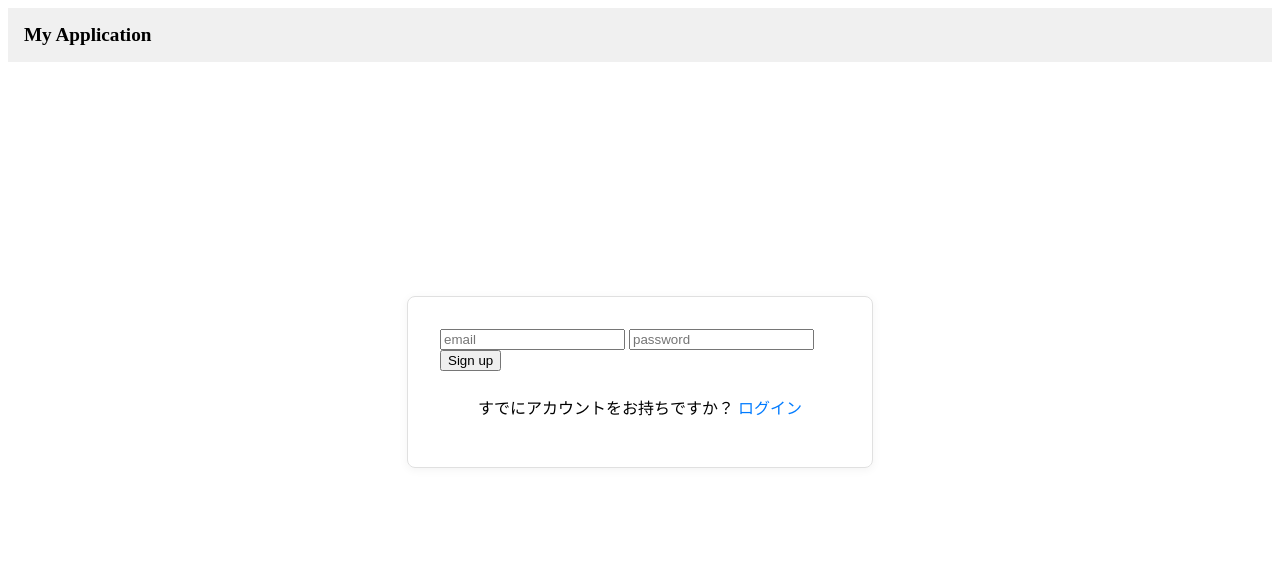
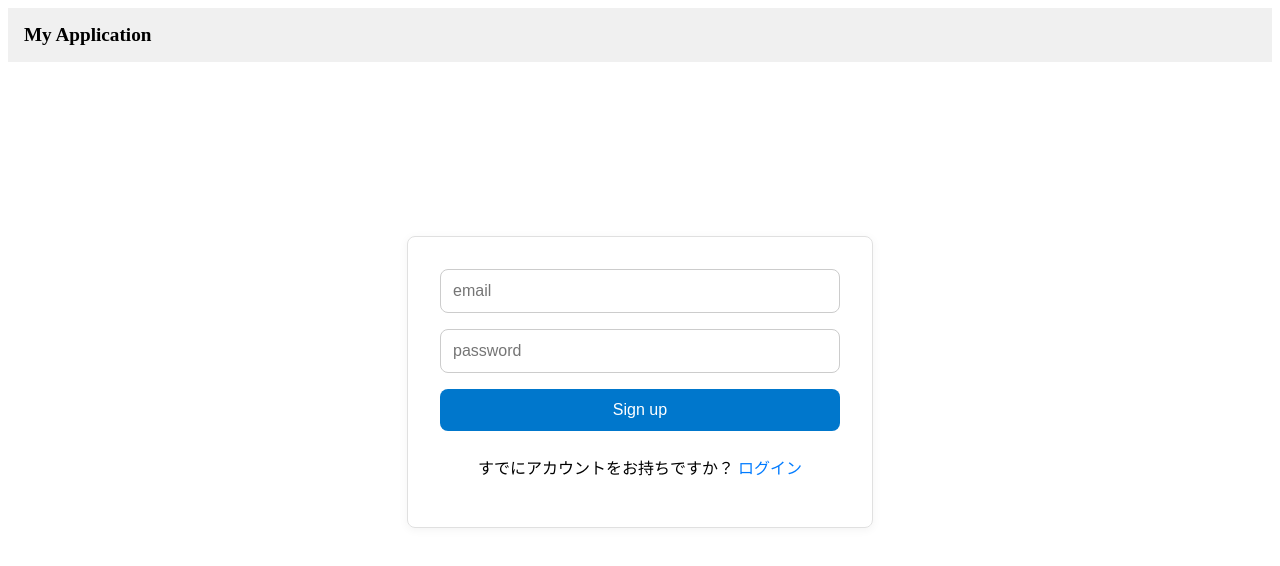
Before and after one commit to Osawa-Tbrave/GyoumuTrainning2026, a SvelteKit app in the folder frontend/: page /signup in a window 1280 px wide. Shown: the top 566 px of the page. Built offline with nearby package versions, Linux system fonts and the light colour scheme; no server answers.

Commit message:
バリデーションの実装①

```diff
--- a/frontend/src/routes/(auth)/login/+page.svelte
+++ b/frontend/src/routes/(auth)/login/+page.svelte
@@ -1,5 +1,80 @@
-<form method="POST">
-  <input name="email" placeholder="email" />
-  <input name="password" type="password" placeholder="password" />
+<script lang="ts">
+  export let form;
+</script>
+
+<form method="POST" class="form">
+  {#if form?.error}
+    <div class="error-bubble">
+      {form.error}
+    </div>
+  {/if}
+
+  <input
+    name="email"
+    placeholder="email"
+    type="email"
+    required
+    value={form?.email ?? ''}
+  />
+
+  <input
+    name="password"
+    type="password"
+    placeholder="password"
+    required
+  />
+
   <button>Login</button>
 </form>
+
+<style>
+  .form {
+    display: flex;
+    flex-direction: column;
+    gap: 1rem;
+    max-width: 400px;
+    margin: auto;
+  }
+
+  .error-bubble {
+    background-color: #ffe0e0;
+    color: #b00020;
+    padding: 0.75rem 1rem;
+    border-radius: 0.5rem;
+    position: relative;
+    font-size: 0.95rem;
+    box-shadow: 0 2px 6px rgba(0,0,0,0.1);
+  }
+
+  .error-bubble::after {
+    content: "";
+    position: absolute;
+    top: 100%;
+    left: 1.5rem;
+    width: 0;
+    height: 0;
+    border: 8px solid transparent;
+    border-top-color: #ffe0e0;
+  }
+
+  input {
+    padding: 0.75rem;
+    font-size: 1rem;
+    border: 1px solid #ccc;
+    border-radius: 0.5rem;
+  }
+
+  button {
+    padding: 0.75rem;
+    font-size: 1rem;
+    background-color: #0077cc;
+    color: white;
+    border: none;
+    border-radius: 0.5rem;
+    cursor: pointer;
+  }
+
+  button:hover {
+    background-color: #005fa3;
+  }
+</style>
--- a/frontend/src/routes/(auth)/signup/+page.server.ts
+++ b/frontend/src/routes/(auth)/signup/+page.server.ts
@@ -1,6 +1,7 @@
 import { db } from "$lib/server/db";
 import { users, sessions } from "$lib/server/db/schema";
 import bcrypt from "bcrypt";
+import { fail, redirect } from "@sveltejs/kit";
 
 export const actions = {
   default: async ({ request, cookies }) => {
@@ -8,10 +9,36 @@ export const actions = {
     const email = form.get("email") as string;
     const password = form.get("password") as string;
 
-    // パスワードをハッシュ化
+    // --- 基本チェック ---
+    if (!email) {
+      return fail(400, { email, error: "Email is required." });
+    }
+    if (!password) {
+      return fail(400, { email, error: "Password is required." });
+    }
+
+    // --- メール形式チェック ---
+    const emailRegex = /^[^\s@]+@[^\s@]+\.[^\s@]+$/;
+    if (!emailRegex.test(email)) {
+      return fail(400, { email, error: "Invalid email format." });
+    }
+
+    // --- パスワード強度チェック（最低8文字・大文字小文字を含む） ---
+    const hasMinLength = password.length >= 8;
+    const hasUppercase = /[A-Z]/.test(password);
+    const hasLowercase = /[a-z]/.test(password);
+
+    if (!hasMinLength || !hasUppercase || !hasLowercase) {
+      return fail(400, {
+        email,
+        error: "Password must be at least 8 characters and include both uppercase and lowercase letters."
+      });
+    }
+
+    // --- パスワードをハッシュ化 ---
     const hashed = await bcrypt.hash(password, 10);
 
-    // ユーザー作成
+    // --- ユーザー作成 ---
     const [user] = await db
       .insert(users)
       .values({
@@ -20,9 +47,9 @@ export const actions = {
       })
       .returning();
 
-    // セッション作成
+    // --- セッション作成 ---
     const sessionId = crypto.randomUUID();
-    const expires = new Date(Date.now() + 1000 * 60 * 60 * 24 * 7); // 7日
+    const expires = new Date(Date.now() + 1000 * 60 * 60 * 24 * 7);
 
     await db.insert(sessions).values({
       id: sessionId,
@@ -30,14 +57,14 @@ export const actions = {
       expiresAt: expires
     });
 
-    // Cookie にセッションIDを保存
+    // --- Cookie にセッションIDを保存 ---
     cookies.set("session_id", sessionId, {
       path: "/",
       httpOnly: true,
-      secure: false // 本番では true
+      secure: false
     });
 
-    // ログインページにリダイレクトして、ログインを促す
+    // --- ログインページにリダイレクト ---
     throw redirect(303, "/login");
   }
 };
--- a/frontend/src/routes/(auth)/signup/+page.svelte
+++ b/frontend/src/routes/(auth)/signup/+page.svelte
@@ -1,5 +1,80 @@
-<form method="POST">
-  <input name="email" placeholder="email" />
-  <input name="password" type="password" placeholder="password" />
+<script lang="ts">
+  export let form;
+</script>
+
+<form method="POST" class="form">
+  {#if form?.error}
+    <div class="error-bubble">
+      {form.error}
+    </div>
+  {/if}
+
+  <input
+    name="email"
+    placeholder="email"
+    type="email"
+    required
+    value={form?.email ?? ''}
+  />
+
+  <input
+    name="password"
+    type="password"
+    placeholder="password"
+    required
+  />
+
   <button>Sign up</button>
 </form>
+
+<style>
+  .form {
+    display: flex;
+    flex-direction: column;
+    gap: 1rem;
+    max-width: 400px;
+    margin: auto;
+  }
+
+  .error-bubble {
+    background-color: #ffe0e0;
+    color: #b00020;
+    padding: 0.75rem 1rem;
+    border-radius: 0.5rem;
+    position: relative;
+    font-size: 0.95rem;
+    box-shadow: 0 2px 6px rgba(0,0,0,0.1);
+  }
+
+  .error-bubble::after {
+    content: "";
+    position: absolute;
+    top: 100%;
+    left: 1.5rem;
+    width: 0;
+    height: 0;
+    border: 8px solid transparent;
+    border-top-color: #ffe0e0;
+  }
+
+  input {
+    padding: 0.75rem;
+    font-size: 1rem;
+    border: 1px solid #ccc;
+    border-radius: 0.5rem;
+  }
+
+  button {
+    padding: 0.75rem;
+    font-size: 1rem;
+    background-color: #0077cc;
+    color: white;
+    border: none;
+    border-radius: 0.5rem;
+    cursor: pointer;
+  }
+
+  button:hover {
+    background-color: #005fa3;
+  }
+</style>
```
Also changed, not shown: frontend/src/routes/(auth)/login/+page.server.ts (+37 -4 lines).
